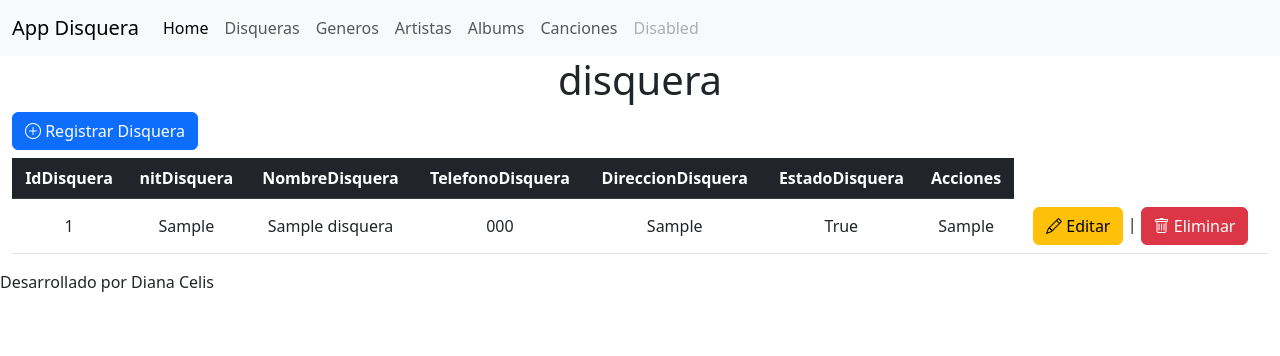
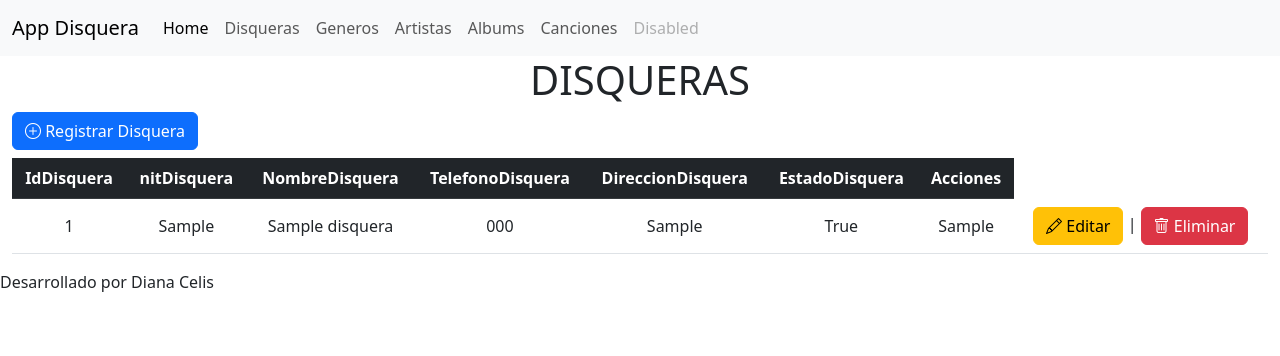
Before and after one commit to Exfrom/disquera, a Django app: page /disquera in a window 1280 px wide. Shown: the top 356 px of the page. Run offline with Django 3.2, Linux system fonts and the light colour scheme; tables that the repository leaves empty hold one stand-in row (values such as "Sample post").

Commit message:
secambiantitulos

```diff
--- a/disqueradc/app2/templates/artistas/index.html
+++ b/disqueradc/app2/templates/artistas/index.html
@@ -3,7 +3,7 @@
 
 
 {% block contenido%}
-   <h1 class="text-center">Artistas</h1>
+   <h1 class="text-center">ARTISTAS</h1>
     <div class="mb-2">
         <a href="{% url 'artista-add' %}" class="btn btn-primary" role="button"><i class="bi bi-plus-circle"></i> Registrar Artista</a>
     </div>
--- a/disqueradc/app2/templates/disquera/index.html
+++ b/disqueradc/app2/templates/disquera/index.html
@@ -3,7 +3,7 @@
 
 
 {% block contenido%}
-   <h1 class="text-center">disquera</h1>
+   <h1 class="text-center">DISQUERAS</h1>
     <div class="mb-2">
         <a href="{% url 'disquera-add' %}" class="btn btn-primary" role="button"><i class="bi bi-plus-circle"></i> Registrar Disquera</a>
     </div>
```
